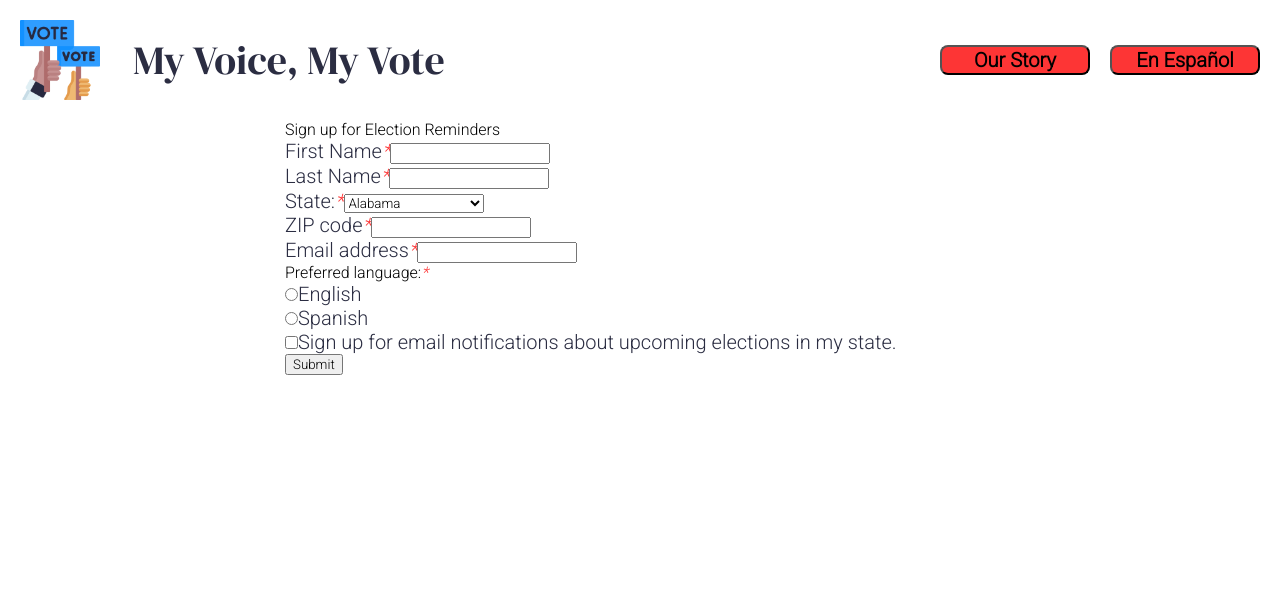
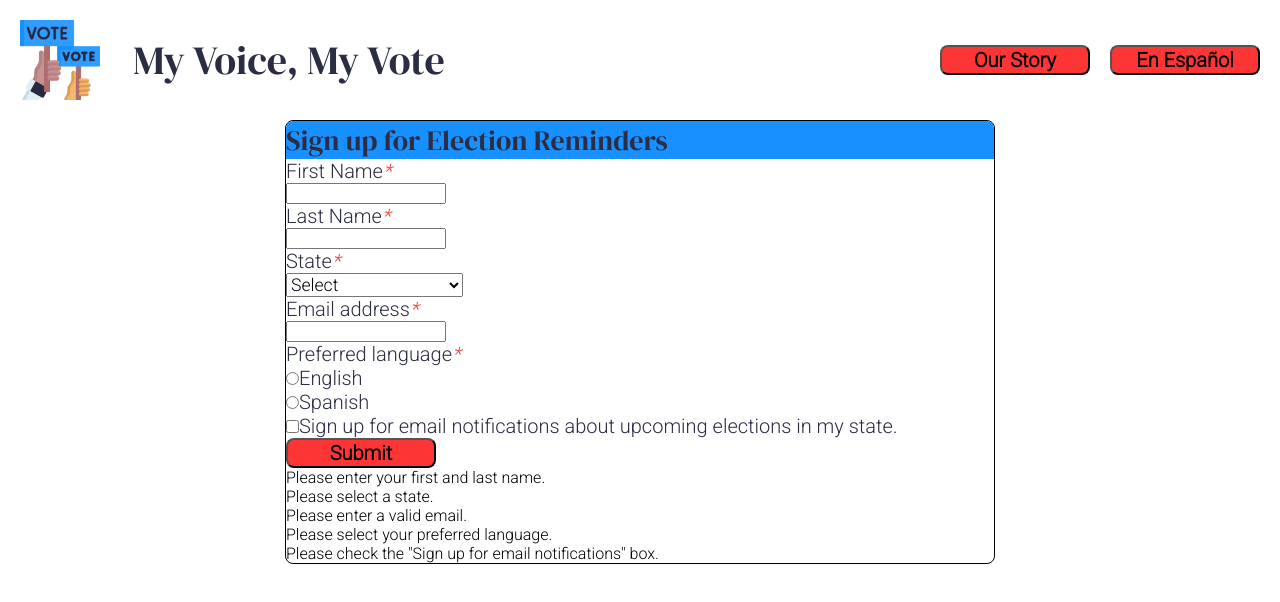
Before and after one commit to ivonne-hernandez/mi-voz-mi-voto-1, a React (Create React App) app: page / in a window 1280 px wide. Shown: the top 602 px of the page. Built offline with nearby package versions, Linux system fonts and the light colour scheme.

Commit message:
Add a handleSubmit, validateInputs, validateNames, validateState, email, language and acknowledgement functions

```diff
--- a/src/Components/EmailNotificationForm/EmailNotificationForm.js
+++ b/src/Components/EmailNotificationForm/EmailNotificationForm.js
@@ -8,7 +8,6 @@ class EmailNotificationForm extends Component {
       first_name: '',
       last_name: '',
       state: '',
-      postal_code: '',
       email: '',
       language: '',
       agree_to_emails: false
@@ -16,7 +15,6 @@ class EmailNotificationForm extends Component {
   }
 
   handleInputChange = (event) => {
-    console.log(event)
     if (event.target.name === "agree_to_emails") {
       let updatedValue = !this.state.agree_to_emails;
       return this.setState({ agree_to_emails: updatedValue });
@@ -25,12 +23,52 @@ class EmailNotificationForm extends Component {
     }
   }
 
+  handleSubmit = (event) => {
+    // upon clicking on the submit, I'll need validateInputs
+    event.preventDefault();
+    if (this.validateInputs()) {
+      const newEmailSubscriber = {
+        first_name: this.state.first_name,
+        last_name: this.state.last_name,
+        state: this.state.state,
+        email: this.state.email,
+        language: this.state.language,
+      }
+      // this.props.postNewEmailSubscriber(newEmailSubscriber) need to declare it in App, pass it to MainContainer
+      this.clearInputs();
+    }
+  }
+
+  validateInputs = () => {
+    return this.validateNames() && this.validateState() && this.validateEmail()
+      && this.validateLanguage() && this.validateAcknowledgement();
+  }
+
+  validateNames = () => {
+    return this.state.first_name.length && this.state.last_name.length ? true: false;
+  }
+
+  validateState = () => {
+    return this.state.state.length ? true: false;
+  }
+
+  validateEmail = () => {
+    return /^[a-zA-Z0-9]+@(?:[a-zA-Z0-9]+\.)+[A-Za-z]+$/.test(this.state.email);
+  }
+
+  validateLanguage = () => {
+    return this.state.language.length ? true: false;
+  }
+
+  validateAcknowledgement = () => {
+    return this.state.agree_to_emails ? true: false;
+  }
+
   clearInputs = () => {
     this.setState({
       first_name: '',
       last_name: '',
       state: '',
-      postal_code: '',
       email: '',
       language: '',
       agree_to_emails: false
@@ -109,11 +147,12 @@ class EmailNotificationForm extends Component {
     return options.concat(stateOptions);
   }
 
-
   render = () => {
     return (
-      <form>
-        <p>Sign up for Election Reminders</p>
+      <form className="form-container">
+        <div className="form-header-container">
+          <p className="form-header">Sign up for Election Reminders</p>
+        </div>
         <div className="label-input-container">
           <label>
             First Name<em>*</em>
@@ -123,6 +162,7 @@ class EmailNotificationForm extends Component {
               id="first_name"
               required="required"
               aria-required="true"
+              className="input"
               onChange={(event) => this.handleInputChange(event)}/>
           </label>
         </div>
@@ -135,27 +175,19 @@ class EmailNotificationForm extends Component {
               id="last_name"
               required="required"
               aria-required="true"
+              className="input"
               onChange={(event) => this.handleInputChange(event)}/>
           </label>
         </div>
         <div className="label-input-container">
-          <label>State:<em>*</em></label>
-          <select name="state" id="state-select"
+          <label>State<em>*</em></label>
+          <select name="state"
+            id="state-select"
+            className="state-name-select input"
+            defaultValue="Select"
             onChange={(event) => this.handleInputChange(event)}>
             {this.stateOptions()}
           </select>
-        </div>
-        <div className="label-input-container">
-          <label>
-            ZIP code<em>*</em>
-            <input type="postal-code"
-              name="postal_code"
-              value={this.state.postal_code}
-              id="postal_code"
-              required="required"
-              aria-required="true"
-              onChange={(event) => this.handleInputChange(event)}/>
-          </label>
         </div>
         <div className="label-input-container">
           <label>
@@ -166,10 +198,11 @@ class EmailNotificationForm extends Component {
               id="email"
               required="required"
               aria-required="true"
+              className="input"
               onChange={(event) => this.handleInputChange(event)}/>
           </label>
         </div>
-        <p>Preferred language:<em>*</em></p>
+        <p className="preferred-lang-p">Preferred language<em>*</em></p>
         <div className="label-input-container">
           <input type="radio"
             name="language"
@@ -203,10 +236,18 @@ class EmailNotificationForm extends Component {
           <label className="agree-to-emails-checkbox">Sign up for email notifications about upcoming elections in my state.</label>
         </div>
         <div className="submit-button-container">
-          <input type="submit"
-            name="commit"
-            value="Submit"
-            />
+          <button
+            className="submit-button"
+            onClick={(event) => this.handleSubmit(event)}>
+              Submit
+          </button>
+        </div>
+        <div className="invalid-inputs-error-container">
+          {!this.validateNames() && <p className="invalid-input-error">Please enter your first and last name.</p>}
+          {!this.validateState() && <p className="invalid-input-error">Please select a state.</p>}
+          {!this.validateEmail() && <p className="invalid-input-error">Please enter a valid email.</p>}
+          {!this.validateLanguage() && <p className="invalid-input-error">Please select your preferred language.</p>}
+          {!this.validateAcknowledgement() && <p className="invalid-input-error">Please check the "Sign up for email notifications" box.</p>}
         </div>
       </form>
     );
```
